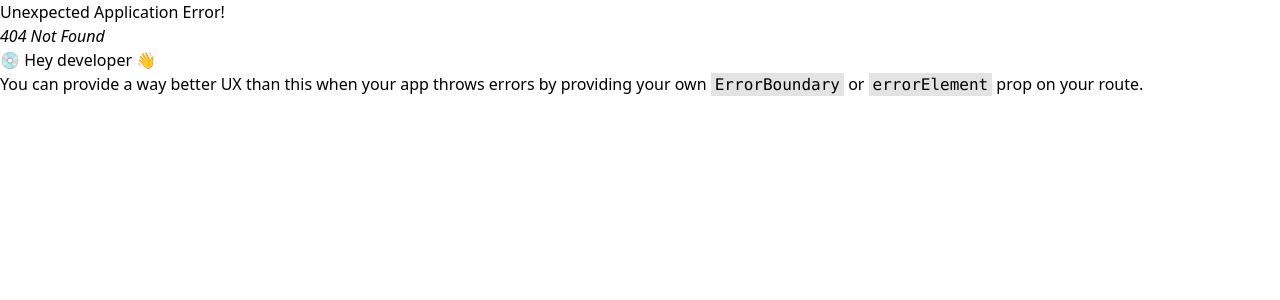
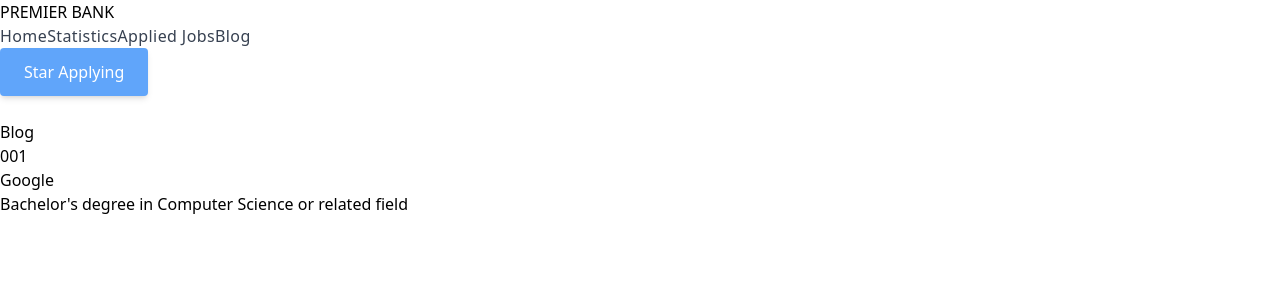
Before and after one commit to mahamudhul/career-hub, a React (Vite) app: page /001 in a window 1280 px wide. Before the commit this address had no page. Shown: the top 300 px of the page. Built offline with nearby package versions, Linux system fonts and the light colour scheme.

Commit message:
added feature jobs and details page

```diff
--- a/public/jobs.json
+++ b/public/jobs.json
@@ -1,9 +1,9 @@
 [
     {
         "id": "001",
-        "company_logo": "https://play-lh.googleusercontent.com/1-hPxafOxdYpYZEOKzNIkSP43HXCNftVJVttoo4ucl7rsMASXW3Xr6GlXURCubE1tA=w3840-h2160-rw",
-        "job_title": "Google",
-        "company_name": "ABC Company",
+        "img": "https://play-lh.googleusercontent.com/1-hPxafOxdYpYZEOKzNIkSP43HXCNftVJVttoo4ucl7rsMASXW3Xr6GlXURCubE1tA=w3840-h2160-rw",
+        "job_title": "Software Engineer",
+        "company_name": "Google",
         "remote_or_onsite": "Remote",
         "location": "San Francisco, CA",
         "fulltime_or_parttime": "Fulltime",
@@ -19,9 +19,9 @@
     },
     {
         "id": "002",
-        "company_logo": "https://cdn.pixabay.com/photo/2013/02/12/09/07/microsoft-80658__340.png",
-        "job_title": "Microsoft",
-        "company_name": "XYZ Corporation",
+        "img": "https://cdn.pixabay.com/photo/2013/02/12/09/07/microsoft-80658__340.png",
+        "job_title": "Technical Database Engineer",
+        "company_name": "Microsoft",
         "remote_or_onsite": "Onsite",
         "location": "New York, NY",
         "fulltime_or_parttime": "Fulltime",
@@ -37,9 +37,9 @@
     },
     {
         "id": "003",
-        "company_logo": "https://press.aboutamazon.in/static-files/3ca754e0-9176-4d89-8174-056267008479",
-        "job_title": "Amazon",
-        "company_name": "123 Enterprises",
+        "img": "https://press.aboutamazon.in/static-files/3ca754e0-9176-4d89-8174-056267008479",
+        "job_title": "Senior Product Designer",
+        "company_name": "Amazon",
         "remote_or_onsite": "Remote",
         "location": "Chicago, IL",
         "fulltime_or_parttime": "Fulltime",
@@ -55,9 +55,9 @@
     },
     {
         "id": "004",
-        "company_logo": "https://upload.wikimedia.org/wikipedia/commons/thumb/0/08/Netflix_2015_logo.svg/1024px-Netflix_2015_logo.svg.png",
-        "job_title": "Netflix",
-        "company_name": "Design Co.",
+        "img": "https://upload.wikimedia.org/wikipedia/commons/thumb/0/08/Netflix_2015_logo.svg/1024px-Netflix_2015_logo.svg.png",
+        "job_title": "Senior Product Designer",
+        "company_name": "Netflix",
         "remote_or_onsite": "Onsite",
         "location": "Los Angeles, CA",
         "fulltime_or_parttime": "Part-time",
@@ -72,10 +72,10 @@
         }
     },
     {
-        "id": "006",
-        "company_logo": "https://thinkmarketingmagazine.com/wp-content/uploads/2012/08/bmw-logo.png",
-        "job_title": "BMW",
-        "company_name": "Data Analytics Corp.",
+        "id": "005",
+        "img": "https://thinkmarketingmagazine.com/wp-content/uploads/2012/08/bmw-logo.png",
+        "job_title": "Software Engineer",
+        "company_name": "BMW",
         "remote_or_onsite": "Remote",
         "location": "Boston, MA",
         "fulltime_or_parttime": "Fulltime",
@@ -90,10 +90,10 @@
         }
     },
     {
-        "id": "007",
-        "company_logo": "https://listcarbrands.com/wp-content/uploads/2015/10/Audi-Logo.png",
-        "job_title": "AUdi",
-        "company_name": "HR Solutions LLC",
+        "id": "006",
+        "img": "https://listcarbrands.com/wp-content/uploads/2015/10/Audi-Logo.png",
+        "job_title": "Technical Database Engineer",
+        "company_name": "AUDI",
         "remote_or_onsite": "Onsite",
         "location": "Atlanta, GA",
         "fulltime_or_parttime": "Fulltime",
--- a/src/component/Home.jsx
+++ /dev/null
@@ -1,26 +0,0 @@
-import React from 'react';
-
-const Home = () => {
-    return (
-        <div>
-            <div className='my-container flex flex-col items-center justify-between lg:flex-row  mt-5 mx-5'>
-                <div className='mb-10 lg:max-w-lg  lg:pr-5 lg:mb-0'>
-                    <div>
-                        <h1 className='text-5xl font-semibold'>One Step <br /> Closer To Your <br /> <span className='text-teal-400'>Dream Job</span></h1>
-                        <p className='my-5'>Explore thousands of job opportunities with all the information you need. Its your future. Come find it. Manage all your job application from start to finish.</p>
-                    </div>
-                    <button className='btn'>Get Started</button>
-                </div>
-                <div className='relative lg:w-3/4'>
-                    <div className='w-full lg:w-4/5 lg:ml-auto h-56  sm:h-96'>
-                        <img className='h-auto' src="https://www.herzing.edu/sites/default/files/2020-09/how-to-become-software-engineer.jpg" alt="" />
-                    </div>
-
-                </div>
-
-            </div>
-        </div>
-    );
-};
-
-export default Home;
--- /dev/null
+++ b/src/component/Homes.jsx
@@ -0,0 +1,56 @@
+import React from 'react';
+import { useLoaderData } from 'react-router-dom';
+import Job from './Job';
+
+const Homes = () => {
+
+    const jobsData = useLoaderData()
+    // console.log(jobsData);
+
+
+    return (
+        <div>
+            <div>
+                <div className='my-container flex flex-col items-center justify-between lg:flex-row  mt-5 mx-5'>
+                    <div className='mb-10 lg:max-w-lg  lg:pr-5 lg:mb-0'>
+                        <div>
+                            <h1 className='text-5xl font-semibold'>One Step <br /> Closer To Your <br /> <span className='text-teal-400'>Dream Job</span></h1>
+                            <p className='my-5'>Explore thousands of job opportunities with all the information you need. Its your future. Come find it. Manage all your job application from start to finish.</p>
+                        </div>
+                        <button className='btn'>Get Started</button>
+                    </div>
+                    <div className='relative lg:w-3/4'>
+                        <div className='w-full lg:w-4/5 lg:ml-auto h-56  sm:h-96'>
+                            <img className='h-auto' src="https://www.herzing.edu/sites/default/files/2020-09/how-to-become-software-engineer.jpg" alt="" />
+                        </div>
+
+                    </div>
+
+                </div>
+            </div>
+
+
+
+            <div>
+                <div className='flex flex-col items-center'>
+                    <h1 className='font-bold text-3xl my-5'>Featured Jobs</h1>
+                    <p>Explore thousands of job opportunities with all the information you need. Its your future</p>
+                </div>
+                <div className='my-container'>
+                    <div className='grid gap-6 mb-8 lg:grid-cols-2 sm:grid-cols-1'>
+                        {
+                            jobsData.map(job => <Job
+                            key={job.id}
+                                job={job}
+                            ></Job>)
+                        }
+                    </div>
+                </div>
+            </div>
+
+
+        </div>
+    );
+};
+
+export default Homes;
--- /dev/null
+++ b/src/component/Job.jsx
@@ -0,0 +1,34 @@
+import React from 'react';
+import { Link } from 'react-router-dom';
+
+const Job = ({job}) => {
+    const {job_title, company_name,remote_or_onsite, fulltime_or_parttime, location, salary, img} = job
+    return (
+        <div>
+            <div className='border-solid border-2 rounded p-10 overflow-hidden'>
+                <div>
+                    <img src={img} alt="" className='object-cover w-full h-56 md:h-64 xl:h-80' />
+                </div>
+                <h2>{job.job_title}</h2>
+                <p>{company_name}</p>
+                <div>
+                    <button className='border-solid border-2 text-sky-400 rounded  px-3 py-2 my-2 '>{remote_or_onsite}</button>
+                    <button  className='border-solid border-2 text-sky-400 rounded  px-3 py-2 m-2 '>{fulltime_or_parttime}</button>
+                </div>
+                <div className='flex gap-3'>
+                    <div className='flex'>
+                        <p>icon</p>
+                        <h2>{location}</h2>
+                    </div>
+                    <div className='flex'>
+                        <p>icon</p>
+                        <h2>Salary: {salary} </h2>
+                    </div>
+                </div>
+                <Link to={`/${job.id}`} className='btn mt-5'>view details</Link>
+            </div>
+        </div>
+    );
+};
+
+export default Job;
--- /dev/null
+++ b/src/component/JobDetails.jsx
@@ -0,0 +1,37 @@
+import React, { useEffect, useState } from 'react';
+import { useLoaderData, useParams } from 'react-router-dom';
+
+const JobDetails = () => {
+    const { id } = useParams();
+
+    const jobDetails = useLoaderData();
+    // console.log(jobDetails)
+
+    // const { job, setJob } = useState([])
+
+    // useEffect(() => {
+    //     // if (jobDetails) {
+    //     //     const jobData = jobDetails.find((blog) => blog.id === id);
+    //     //     setJob(jobData)
+    //     // }
+    //     const jobData = jobDetails.find( blog => blog.id === id );
+    //     console.log(jobData)
+    //     setJob(jobData)
+    // }, [])
+    const jobData = jobDetails.find(blog => blog.id === id);
+    console.log(jobData)
+
+
+
+    return (
+        <div>
+            <h1>Blog</h1>
+            <h1>{id}</h1>
+            {/* <h2>{job.job_description}</h2> */}
+            <h2>{jobData.company_name}</h2>
+            <h2>{jobData.educational_requirements}</h2>
+        </div>
+    );
+};
+
+export default JobDetails;
--- a/src/component/Statistics.jsx
+++ b/src/component/Statistics.jsx
@@ -1,23 +1,25 @@
 import { data } from 'autoprefixer';
 import React, { useEffect, useState } from 'react';
-import { useLoaderData } from 'react-router-dom';
+
 
 const Statistics = () => {
     const [jobList, setJoblist] = useState([]);
 
-    const jobsData = useLoaderData()
-    console.log(jobsData);
 
-    useEffect( () => {
+    useEffect(() => {
         fetch('jobList.json')
-        .then(res => res.json())
-        .then(data => setJoblist(data))
-    },[])
+            .then(res => res.json())
+            .then(data => setJoblist(data))
+    }, [])
 
     return (
         <div>
-            <h1>helloooo this is jonb list item: {jobList.length}</h1>
-            <h1>here iss all jobs : {jobsData.length}</h1>
+            <div>
+
+            </div>
+            <div className='my-container'>
+
+            </div>
         </div>
     );
 };
--- a/src/main.jsx
+++ b/src/main.jsx
@@ -6,10 +6,12 @@ import {
   RouterProvider,
 } from "react-router-dom";
 import './index.css'
-import Home from './component/home';
+// import Home from './component/home';
 import Statistics from './component/Statistics';
 import AppliedJobs from './component/AppliedJobs';
 import Blog from './component/Blog';
+import Homes from './component/Homes';
+import JobDetails from './component/JobDetails';
 
 
 
@@ -20,12 +22,17 @@ const router = createBrowserRouter([
     children: [
       {
         path:'/',
-        element: <Home></Home>
+        element: <Homes></Homes>,
+        loader: () => fetch('/jobs.json')
+      },
+      {
+        path:'/:id',
+        element: <JobDetails></JobDetails>,
+        loader: ({params}) => fetch("/jobs.json")
       },
       {
         path:'/statistics',
-        element: <Statistics></Statistics>,
-        loader: () => fetch('jobs.json')
+        element: <Statistics></Statistics>
       },
       {
         path:'/jobs',
```
